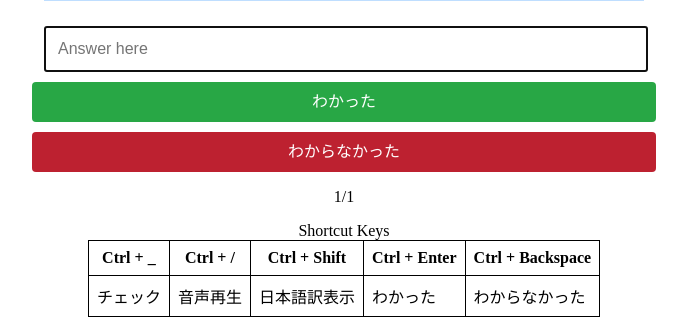
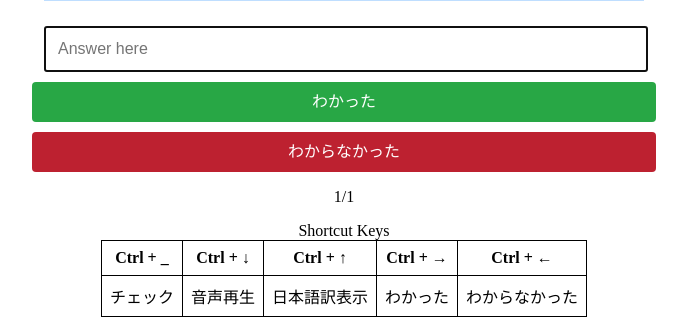
Before and after one commit to kamei002/LET, a Django app: page /word/learn in a window 1280 px wide. Shown: the part 472-805 px from the top of the page, without its empty margins (296-983 px from the left). Run offline with Django 3.2, Linux system fonts and the light colour scheme; a user stored in the database is signed in; tables that the repository leaves empty hold one stand-in row (values such as "Sample post"); parts of the project's set-up code (start-up, migrations or seed data) failed here and were passed over.

Commit message:
Change shortcut key

```diff
--- a/src/templates/word/learn.html
+++ b/src/templates/word/learn.html
@@ -70,10 +70,10 @@
         <caption>Shortcut Keys</caption>
         <thead>
             <th>Ctrl + _</th>
-            <th>Ctrl + /</th>
-            <th>Ctrl + Shift</th>
-            <th>Ctrl + Enter</th>
-            <th>Ctrl + Backspace</th>
+            <th>Ctrl + ↓</th>
+            <th>Ctrl + ↑</th>
+            <th>Ctrl + →</th>
+            <th>Ctrl + ←</th>
         </thead>
         <tbody>
             <tr>
--- a/static/js/word/learn.js
+++ b/static/js/word/learn.js
@@ -116,18 +116,21 @@ const app = new Vue({
                 if(event.keyCode === 189){
                     app.toggleStar()
                 }
-                // /
-                if(event.keyCode === 191){
+                // ↓
+                if(event.keyCode === 40){
                     document.querySelector("#audio").play()
                 }
-                if(event.keyCode === shift){
+                // ↑
+                if(event.keyCode === 38){
                     app.toggleVisible()
                 }
-                if(event.keyCode === enter){
+                // ->
+                if(event.keyCode === 39){
                     console.log("わかった")
                     app.next()
                 }
-                else if(event.keyCode === backspace){
+                // <-
+                else if(event.keyCode === 37){
                     console.log("わからない")
                     app.markedUnknown()
 
```
